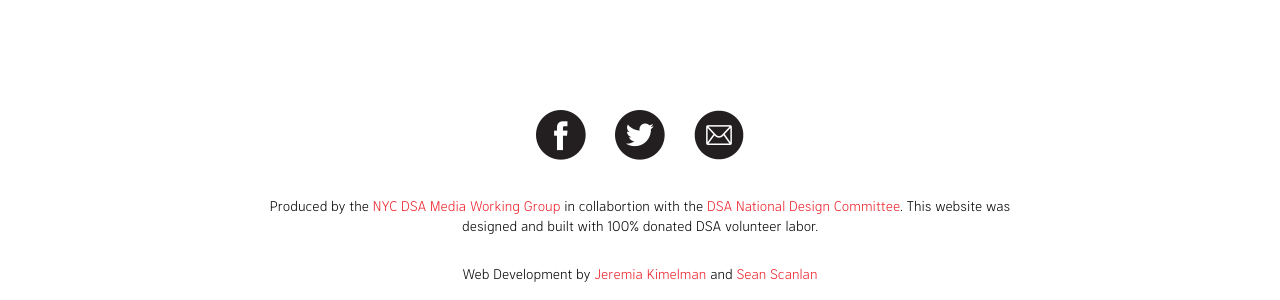
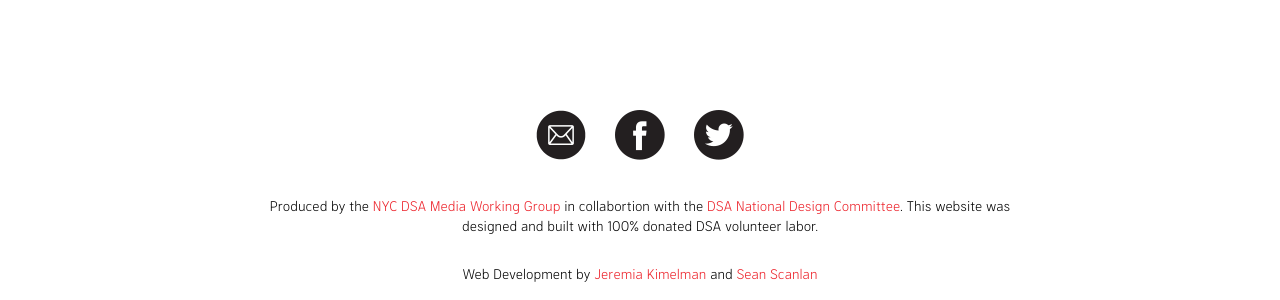
Before and after one commit to nycdsa/the-thorn, a Jekyll site: the page built from src/about.html, in a window 1280 px wide. Shown: the part 842-1142 px from the top of the page. Built offline with Jekyll 4.4.1, drawn with Linux system fonts in a browser that asks for light colours.

Commit message:
Update base.html

```diff
--- a/src/_layouts/base.html
+++ b/src/_layouts/base.html
@@ -35,13 +35,13 @@
     <footer class="footer">
       <ul class="social-links-list">
         <li class="social-links-item">
+          <a href="mailto:hello@thethorn.nyc" class="social-link email"></a>
+        </li>
+        <li class="social-links-item">
           <a href="https://www.facebook.com/nycdsa" target="_blank" class="social-link facebook"></a>
         </li>
         <li class="social-links-item">
           <a href="https://twitter.com/nycthorn" target="_blank" class="social-link twitter"></a>
-        </li>
-         <li class="social-links-item">
-          <a href="mailto:hello@thethorn.nyc" class="social-link email"></a>
         </li>
       </ul>
       <div class="container thin center">
```
